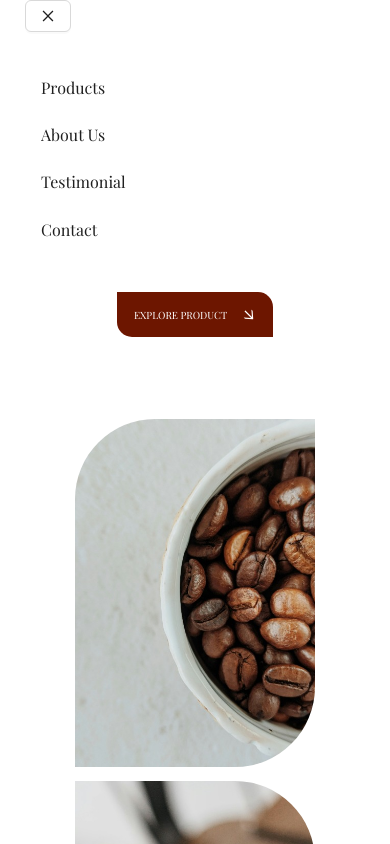
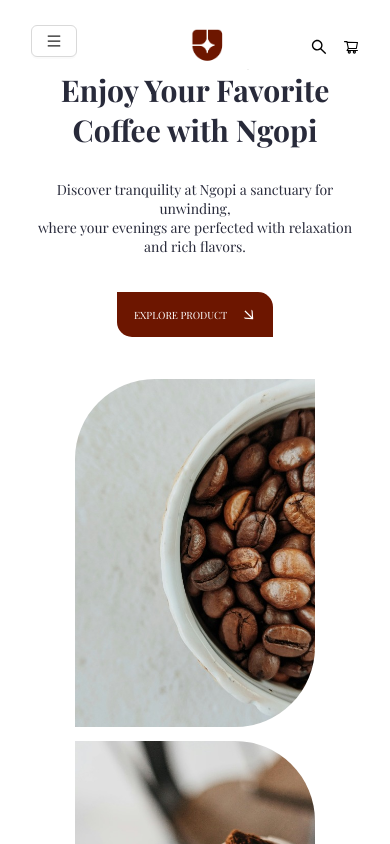
Before and after one commit to Tinh-TQ/Landing-Page_FE-team, a React (Create React App) app in the folder landing-page/: page / in a window 390 px wide. Shown: the top 844 px of the page. Built offline with nearby package versions, Linux system fonts and the light colour scheme; a web font is replaced by a local one.

Commit message:
responsive all

```diff
--- a/landing-page/src/Responsive.css
+++ b/landing-page/src/Responsive.css
@@ -3,6 +3,11 @@
   .image__slide .image__item {
     width: 240px;
   }
+
+  .subscribe-title {
+    margin-left: 23%;
+  }
+
   .navbar-items {
     position: fixed;
     top: 0;
@@ -13,9 +18,25 @@
     font-size: 16px;
   }
 
+  .hidden-menu {
+    display: none;
+  }
+
+
+  .btn-close-menu {
+    margin-top: 30px;
+    margin-left: 12px;
+    overflow: hidden;
+
+  }
+
+  .hide-menu-content {
+    display: none;
+  }
+
   .logo {
     display: block;
-    transform: translateX(100%) !important;
+    transform: translateX(100%);
   }
 
   .nav {
@@ -35,7 +56,7 @@
   }
 
   .navbar-items {
-    display: block !important;
+    display: block;
   }
 
   .navbar-items-content {
@@ -56,14 +77,16 @@
     width: 100%;
     height: 100%;
     background-color: rgba(0, 0, 0, 0.4);
-    transition: 0.5s;
+    transition: opacity 0.5s, visibility 0s linear 0.5s;
     opacity: 0;
     visibility: hidden;
     z-index: 999;
   }
+
   .sidebar-overlay.active {
     opacity: 1;
     visibility: visible;
+    transition: opacity 0.5s, visibility 0s;
   }
 
   a.ant-anchor-link-title {
@@ -84,8 +107,8 @@
     z-index: 9999999;
   }
 
-  .close-menu-btn {
-
+  .menu-btn {
+    margin-top: 25px;
   }
 
   .nav__list {
@@ -161,25 +184,31 @@
     max-width: 300px;
     margin-bottom: 10px;
   }
+
   .image__slide {
     margin-top: 40px;
   }
+
   /* btn */
   .btn {
     width: 40%;
     height: 45px;
     border-radius: 0 15px 0 15px;
-    margin-bottom: 40px;
+    margin-bottom: 0px;
   }
+
   .ant-col.ant-col-16.col__nav.ant-col-xs-24.ant-col-sm-24.ant-col-md-12.ant-col-lg-12.ant-col-xl-12.css-dev-only-do-not-override-djtmh8 {
     margin-left: -34px;
   }
+
   .btn-name {
     font-size: 10px;
   }
+
   .arrow-icon svg {
     font-size: 14px;
   }
+
   /* section counter */
   .section__counter {
     margin-top: -40px !important;
@@ -256,10 +285,12 @@
     display: flex;
     flex-direction: column;
   }
+
   .container_footer {
     display: flex;
     flex-direction: column !important;
   }
+
   .sub-title {
     font-size: 14px !important;
     margin-bottom: -20px;
@@ -268,10 +299,12 @@
   .footer-right {
     margin: 0 auto;
   }
+
   .footer-right .title {
     font-size: 16px;
     margin-left: 10px;
   }
+
   .sub-menu {
     padding-left: 24px;
     padding-right: 24px;
@@ -298,21 +331,23 @@
     font-size: 12px;
     /* margin: 0 auto; */
   }
+
   .footer-right .row__footer {
     margin-left: -14px;
     margin-right: -19px;
     row-gap: 20px;
     justify-content: space-between;
   }
+
   .subscribe-title {
     font-size: 16px;
-    margin-left: 23%;
     margin-bottom: px;
   }
 
   .custom-search {
     width: 85%;
   }
+
   .custom-search-button {
     font-size: 12px;
     padding: 0 26px;
@@ -322,6 +357,7 @@
     font-size: 12px;
     width: 12px !important;
   }
+
   .container-sub-menu {
     width: 110px;
   }
@@ -332,6 +368,26 @@
   .image__slide {
     display: flex;
     flex-wrap: wrap;
+  }
+
+  .navbar-items-content {
+    display: none;
+  }
+
+  .menu-btn {
+    display: none;
+  }
+
+  img.logo {
+    margin-left: 26px;
+  }
+
+  a.ant-anchor-link-title {
+    margin-top: 26px;
+  }
+
+  .css-dev-only-do-not-override-djtmh8.ant-anchor-wrapper {
+    margin-left: 41px;
   }
 
   .image__slide .image__item:nth-child(3) {
@@ -368,7 +424,7 @@
   }
 }
 
-@media only screen and (min-width: 768px) and (max-width: 63.9375em) {
+@media only screen and (min-width: 48em) and (max-width: 63.9375em) {
   .image__slide {
     display: flex;
     flex-wrap: wrap;
@@ -397,21 +453,48 @@
   .container-sub-menu {
     width: 110px;
   }
+
   .ant-col.ant-col-16.footer-icon.css-dev-only-do-not-override-djtmh8 {
     gap: 20px;
   }
+
   .navbar-items-content {
     display: none;
   }
 }
 
-@media only screen and (min-width: 1024px) {
+@media only screen and (min-width: 64em) {
   .ant-col.ant-col-16.footer-icon.css-dev-only-do-not-override-djtmh8 {
     gap: 20px;
   }
 
+  .menu-btn {
+    display: none;
+  }
+
+
+}
+
+@media only screen and (min-width: 80em) {
   .navbar-items-content {
     margin-top: 15px;
-    margin-left: 272px;
+    margin-left: 110px;
+  }
+
+  .menu-btn {
+    display: none;
+  }
+
+  .icon-menu {
+    margin-right: -105px
   }
 }
+
+@media only screen and (min-width: 46.25em) and (max-width: 1020px){
+  .image__slide {
+    display: flex;
+    flex-wrap: wrap;
+    width: 60%;
+    margin: 0 auto;
+  }
+}
--- a/landing-page/src/components/Common.css
+++ b/landing-page/src/components/Common.css
@@ -45,7 +45,13 @@
   z-index: 999;
   height: 70px;
   background-color: #fff;
+  display: flex;
+  justify-content: space-around;
 }
+
+/* .close-menu-btn {
+  display: no;
+} */
 
 .nav__menu {
   display: flex;
@@ -54,11 +60,6 @@
   margin: 20px 50px 0 0;
 }
 
-.header {
-  display: flex;
-  justify-content: space-around;
-  left: 0;
-}
 
 .open-menu-btn {
   display: none;
--- a/landing-page/src/components/Header/Header.tsx
+++ b/landing-page/src/components/Header/Header.tsx
@@ -1,10 +1,7 @@
-import { isMobile, isBrowser } from "react-device-detect";
-
 import React, { useEffect, useState } from "react";
-import { Anchor } from "antd";
+import { Anchor, Button } from "antd";
 import Logo from "../../assets/imgs/logo.png";
 import {
-  CloseOutlined,
   MenuOutlined,
   SearchOutlined,
   ShoppingCartOutlined,
@@ -14,19 +11,16 @@
 const { Link } = Anchor;
 
 const Header: React.FC = () => {
-  const [menu, isShowMenu] = useState(false);
-  const [isVisibleMenu, setIsVisibleMenu] = useState(false);
-  const [isMobile, setIsMobile] = useState(window.innerWidth <= 768);
+  const [showMobileMenu, setShowMobileMenu] = useState(false);
+  const [mobileScreen, setMobileScreen] = useState(window.innerWidth <= 768);
 
-  const ToggleSidebar = () => {
-    console.log("Đã vào đây");
-    isShowMenu(!menu);
-    console.log(menu);
+  const toggleSidebar = () => {
+    setShowMobileMenu(!showMobileMenu);
   };
 
   useEffect(() => {
     const handleResize = () => {
-      setIsMobile(window.innerWidth <= 768);
+      setMobileScreen(window.innerWidth <= 768);
     };
 
     window.addEventListener('resize', handleResize);
@@ -36,62 +30,47 @@
     };
   }, []);
 
-  useEffect(() => {
-    setIsVisibleMenu(isMobile);
-  }, [isMobile]);
-
   return (
-    <div>
+    <>
       <div className="header">
+        <div className="menu-btn">
+          <Button onClick={() => toggleSidebar()}>
+            <MenuOutlined className="open-menu-btn"/>
+          </Button>
+        </div>
         <a href="/">
           <img alt="logo" src={Logo} className="logo" />
         </a>
-        {isMobile ? (
+        {mobileScreen && (
           <Anchor affix={false} direction="horizontal" bounds={1}>
-            <div className={`navbar-items ${menu ? "active" : ""}`}>
+            <div className={` ${showMobileMenu ? "active navbar-items" : "hidden-menu"}`}>
               <div className="navbar-items-content">
                 <div>
-                  <Navbar toggleSidebar={ToggleSidebar}/>
+                  <Navbar toggleSidebar={toggleSidebar} />
                 </div>
               </div>
             </div>
           </Anchor>
-        ) : (
-          <>
-            <Anchor affix={false} direction="vertical" style={{ flexDirection: "row" }}>
-              <div className={`navbar-items ${menu ? "active" : ""}`}>
-                <div
-                  className="navbar-items-content"
-                  style={{ display: "flex", flexDirection: "row" }}
-                >
-                  <Link
-                    href="#products"
-                    title="Products"
-                    className="menu-item"
-                  />
-                  <Link href="#aboutus" title="About Us" />
-                  <Link
-                    href="#testimonial"
-                    title="Testimonial"
-                    className="menu-item"
-                  />
-                  <Link href="#contact" title="Contact" className="menu-item" />
-                </div>
+        )}
+        {!mobileScreen && (
+          <Anchor affix={false} direction="vertical" style={{ flexDirection: "row" }}>
+            <div className={`navbar-items ${showMobileMenu ? "active" : ""}`}>
+              <div className="navbar-items-content" style={{ display: "flex", flexDirection: "row" }}>
+                <Link href="#products" title="Products" className="menu-item" />
+                <Link href="#aboutus" title="About Us" />
+                <Link href="#testimonial" title="Testimonial" className="menu-item" />
+                <Link href="#contact" title="Contact" className="menu-item" />
               </div>
-            </Anchor>
-          </>
+            </div>
+          </Anchor>
         )}
-
         <div className="icon-menu">
           <SearchOutlined size={15} />
           <ShoppingCartOutlined size={15} />
         </div>
-        <div
-          className={`sidebar-overlay ${menu ? "active" : ""}`}
-          onClick={() => ToggleSidebar()}
-        ></div>
+        <div className={`sidebar-overlay ${showMobileMenu ? "active" : ""}`} onClick={() => toggleSidebar()}></div>
       </div>
-    </div>
+    </>
   );
 };
 
```
